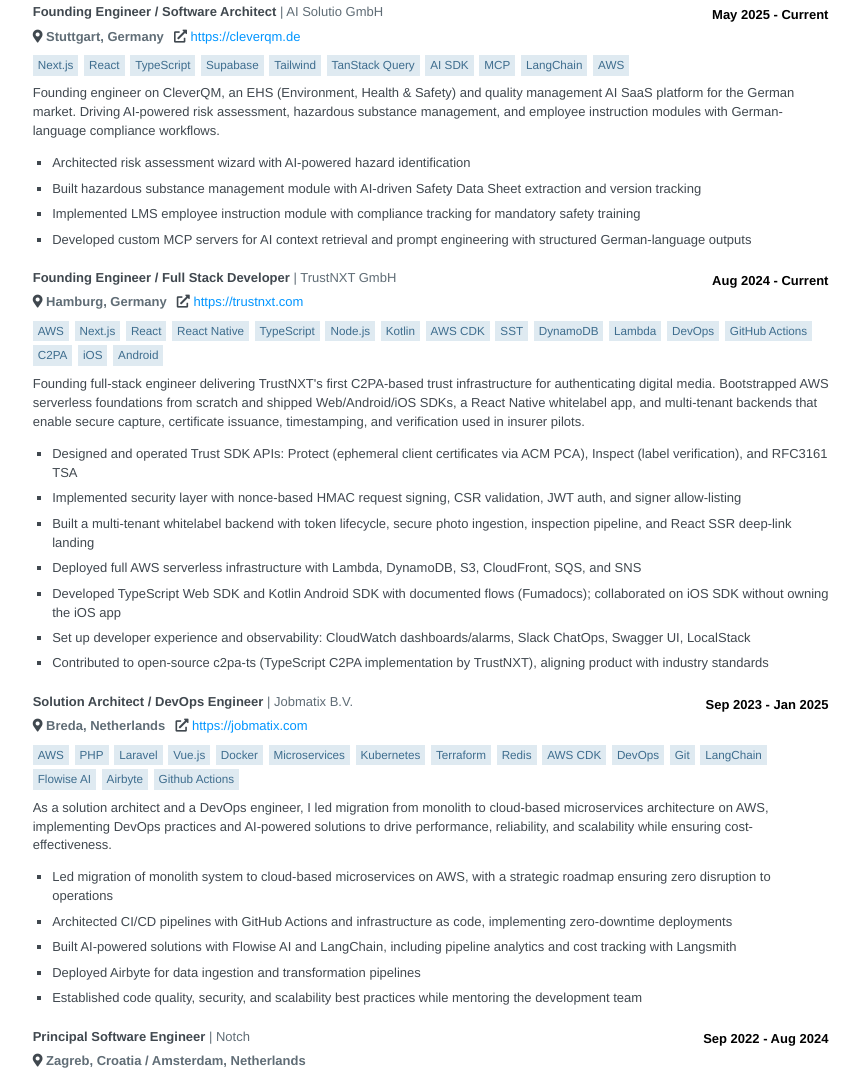
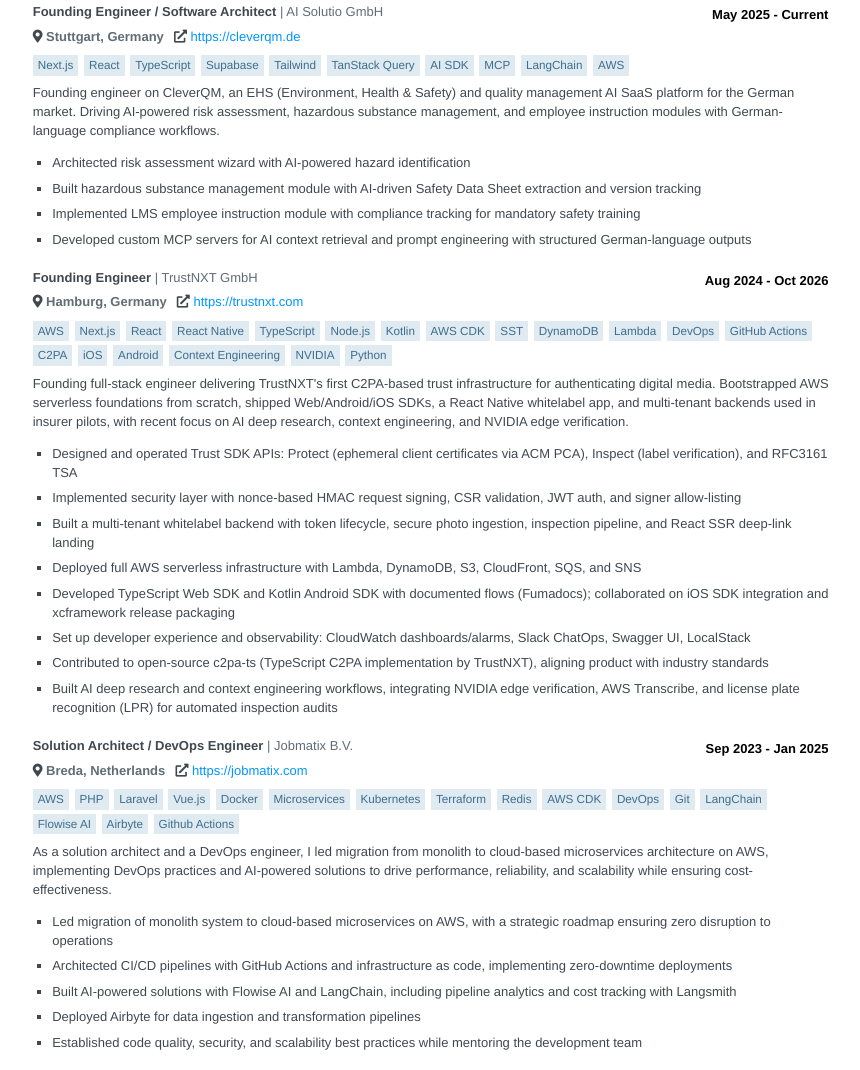
Before and after one commit to karlobencic/karlobencic.github.io, a website: page index.html in a window 1280 px wide. Shown: the part 1764-2834 px from the top of the page, without its empty margins (219-1079 px from the left). Drawn offline with Linux system fonts and the light colour scheme.

Commit message:
update cv

```diff
--- a/index.html
+++ b/index.html
@@ -1131,9 +1131,9 @@
           <header class="clear">
             <div class="date">
               <span class="startDate">Aug 2024</span>
-              <span class="endDate">- Current</span>
+              <span class="endDate">- Oct 2026</span>
             </div>
-            <div class="position">Founding Engineer / Full Stack Developer</div>
+            <div class="position">Founding Engineer</div>
             <div class="company">TrustNXT GmbH</div>
           </header>
 
@@ -1160,17 +1160,21 @@
             <li>C2PA</li>
             <li>iOS</li>
             <li>Android</li>
+            <li>Context Engineering</li>
+            <li>NVIDIA</li>
+            <li>Python</li>
           </ul>
           <div class="item" id="work-item">
-            <div class="summary"><p><p>Founding full-stack engineer delivering TrustNXT's first C2PA-based trust infrastructure for authenticating digital media. Bootstrapped AWS serverless foundations from scratch and shipped Web/Android/iOS SDKs, a React Native whitelabel app, and multi-tenant backends that enable secure capture, certificate issuance, timestamping, and verification used in insurer pilots.</p></p></div>
+            <div class="summary"><p><p>Founding full-stack engineer delivering TrustNXT's first C2PA-based trust infrastructure for authenticating digital media. Bootstrapped AWS serverless foundations from scratch, shipped Web/Android/iOS SDKs, a React Native whitelabel app, and multi-tenant backends used in insurer pilots, with recent focus on AI deep research, context engineering, and NVIDIA edge verification.</p></p></div>
             <ul class="highlights">
               <li><p><p>Designed and operated Trust SDK APIs: Protect (ephemeral client certificates via ACM PCA), Inspect (label verification), and RFC3161 TSA</p></p></li>
               <li><p><p>Implemented security layer with nonce-based HMAC request signing, CSR validation, JWT auth, and signer allow-listing</p></p></li>
               <li><p><p>Built a multi-tenant whitelabel backend with token lifecycle, secure photo ingestion, inspection pipeline, and React SSR deep-link landing</p></p></li>
               <li><p><p>Deployed full AWS serverless infrastructure with Lambda, DynamoDB, S3, CloudFront, SQS, and SNS</p></p></li>
-              <li><p><p>Developed TypeScript Web SDK and Kotlin Android SDK with documented flows (Fumadocs); collaborated on iOS SDK without owning the iOS app</p></p></li>
+              <li><p><p>Developed TypeScript Web SDK and Kotlin Android SDK with documented flows (Fumadocs); collaborated on iOS SDK integration and xcframework release packaging</p></p></li>
               <li><p><p>Set up developer experience and observability: CloudWatch dashboards/alarms, Slack ChatOps, Swagger UI, LocalStack</p></p></li>
               <li><p><p>Contributed to open-source c2pa-ts (TypeScript C2PA implementation by TrustNXT), aligning product with industry standards</p></p></li>
+              <li><p><p>Built AI deep research and context engineering workflows, integrating NVIDIA edge verification, AWS Transcribe, and license plate recognition (LPR) for automated inspection audits</p></p></li>
             </ul>
           </div>
         </section>
```
Also changed, not shown: resume.json (+10 -6 lines).
